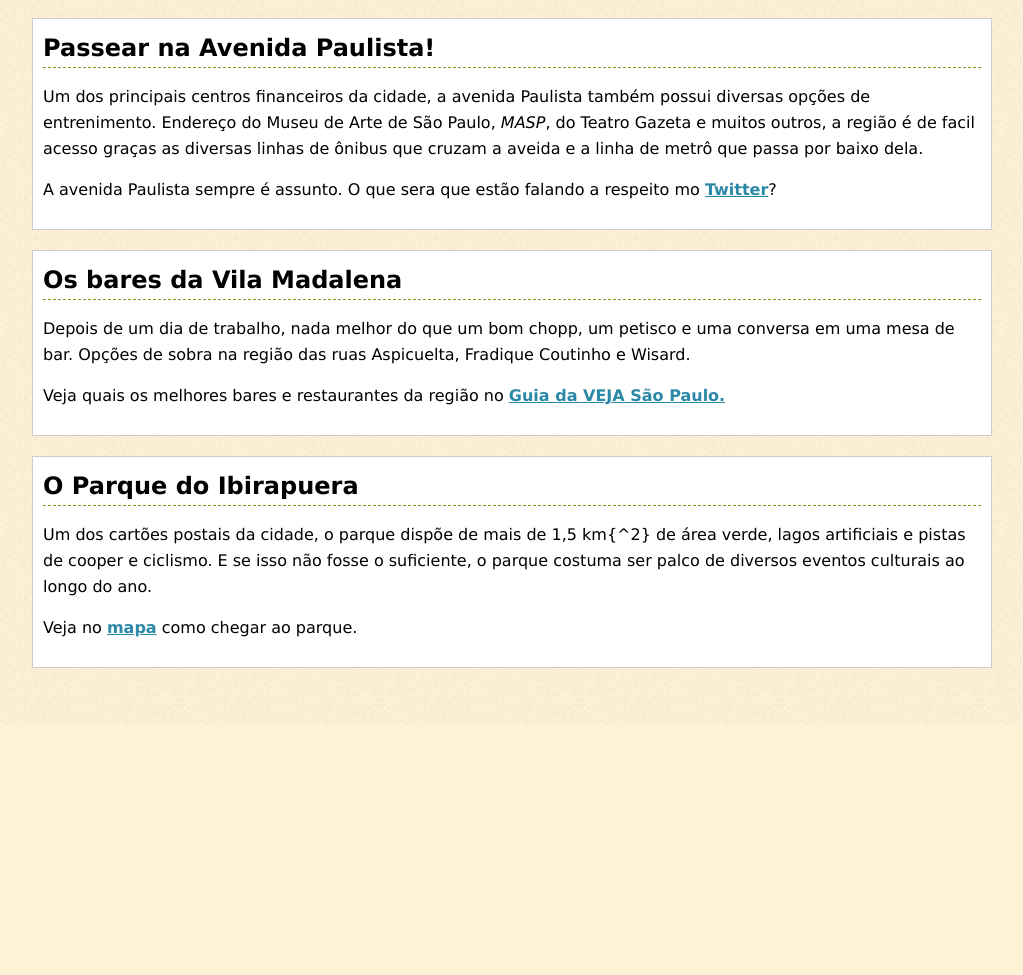
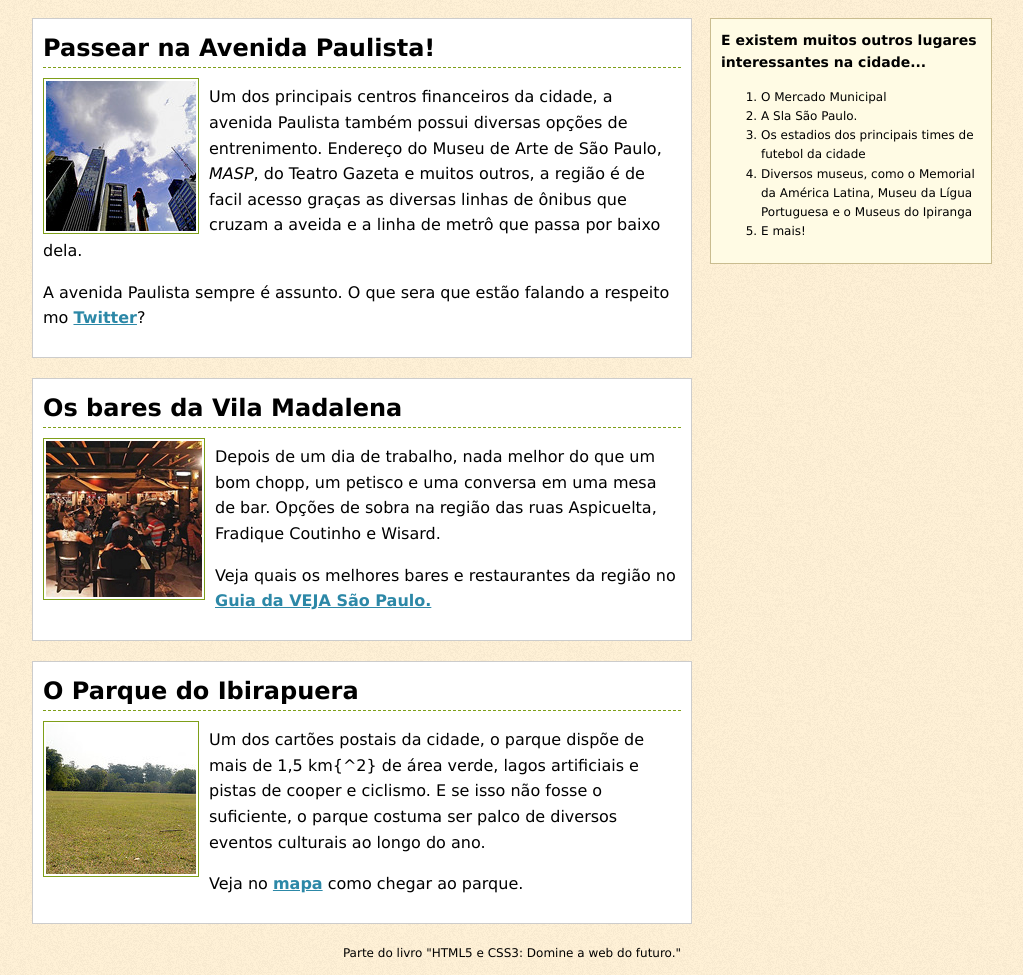
Before and after one commit to jeffesonmaia/Treinando, a plain HTML site: page index.html in a window 1280 px wide. Shown: the part 76-1051 px from the top of the page, without its empty margins (128-1151 px from the left). Before the commit the page ends 800 px from the top, so only its background shows below. Drawn offline with Linux system fonts and the light colour scheme.

Commit message:
Alteracoes

```diff
--- a/index.html
+++ b/index.html
@@ -11,17 +11,21 @@
   <!-- O seu HTML vem aqui! -->
   <div class="container">
     <h1><a href="">O que eu mais gosto em São Paulo</a></h1>
+    <div class="places">
       <div class="place">
         <h2>Passear na Avenida Paulista!</h2>
+        <img src="images/paulista.jpg" alt="O céu da avenida Paulista foto por http://www.flickr.com/photos/jairo_abud">
         <p>
           Um dos principais centros financeiros da cidade, a avenida Paulista também possui diversas opções de entrenimento. Endereço do Museu de Arte de São Paulo, <em>MASP</em>, do Teatro Gazeta e muitos outros, a região é de facil acesso graças as diversas linhas de ônibus que cruzam a aveida e a linha de metrô que passa por baixo dela.
         </p>
         <p>
           A avenida Paulista sempre é assunto. O que sera que estão falando a respeito mo <a href="https://twitter.com/#!/seach/Avenida Paulista" target="_black">Twitter</a>?
         </p>
+        <div class="clear"></div>
       </div>
       <div class="place">
         <h2>Os bares da Vila Madalena</h2>
+        <img src="images/piola.jpg" alt="A varanda do Armazém Piola, foto por Fernando Moraes">
         <p>
           Depois de um dia de trabalho, nada melhor do que um bom chopp, um
           petisco e uma conversa em uma mesa de bar. Opções de sobra na região
@@ -34,9 +38,11 @@
           Guia da VEJA São Paulo.
         </a>
       </p>
+      <div class="clear"></div>
     </div>
     <div class="place">
       <h2>O Parque do Ibirapuera</h2>
+      <img src="images/ibirapuera.jpg" alt"O Parque do Ibirapuera, por http://www.flickr.com/photos/soldon/">
       <p>
         Um dos cartões postais da cidade, o parque dispõe de mais de 1,5 km{^2}
         de área verde, lagos artificiais e pistas de cooper e ciclismo. E se
@@ -46,6 +52,21 @@
       <p>
         Veja no <a href='http://goo.gl/maps/HoH8' target='_blank'>mapa</a> como chegar ao parque.
       </p>
+      <div class="clear"></div>
+    </div>
+  </div>
+  <div class="sidenote">
+    <h3>E existem muitos outros lugares interessantes na cidade...</h3>
+    <ol>
+      <li>O Mercado Municipal</li>
+      <li>A Sla São Paulo.</li>
+      <li>Os estadios dos principais times de futebol da cidade</li>
+      <li>Diversos museus, como o Memorial da América Latina, Museu da Lígua Portuguesa e o Museus do Ipiranga</li>
+      <li>E mais!</li>
+    </ol>
+  </div>
+  <div class="footer clear">
+    <p>Parte do livro "HTML5 e CSS3: Domine a web do futuro."</p>
   </div>
 </div>
 <script src="jquery.min.js"></script>
--- a/style.css
+++ b/style.css
@@ -31,3 +31,34 @@ h1 a:hover{
 	color: #FFF;
 
 }
+.place img{
+	border: 1px solid #7E9F19;
+	float: left;
+	margin: 10px 10px 0 0;
+	padding: 2px;
+}
+.clear{
+	clear: both;
+}
+.footer{
+	font-size: 12px;
+	text-align: center;
+}
+.sidenote{
+	background-color: #FFFBE4;
+	border:1px solid #C9BC8F;
+	float: right;
+	padding: 10px;
+	width: 260px;
+}
+.sidenote h3{
+	font-size: 14px;
+	margin-top: 0;
+}
+.sidenote ol{
+	font-size: 12px;
+}
+.places{
+	float: left;
+	width: 660px;
+}
```
Also changed, not shown: images/ibirapuera.jpg (added), images/paulista.jpg (added), images/piola.jpg (added). Lines whose indentation alone changed are shown as unchanged.
